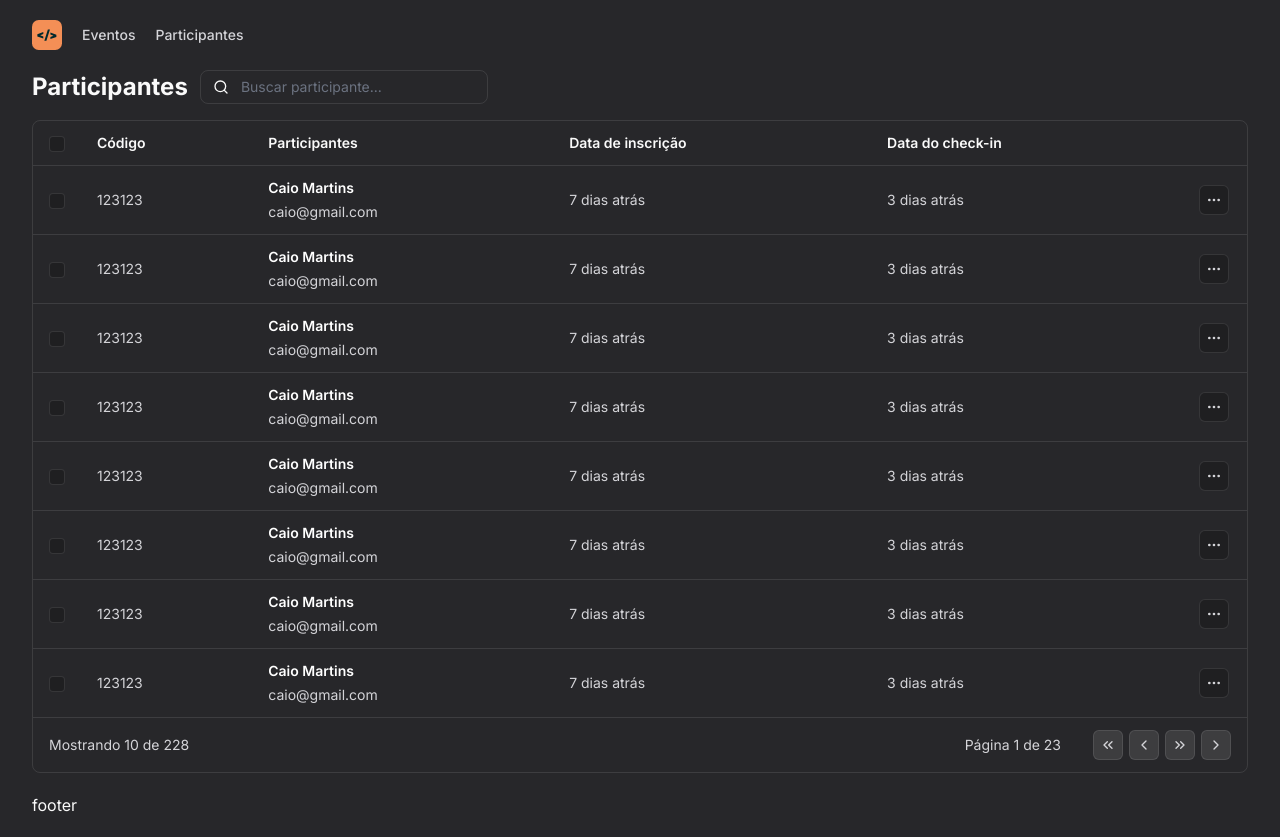
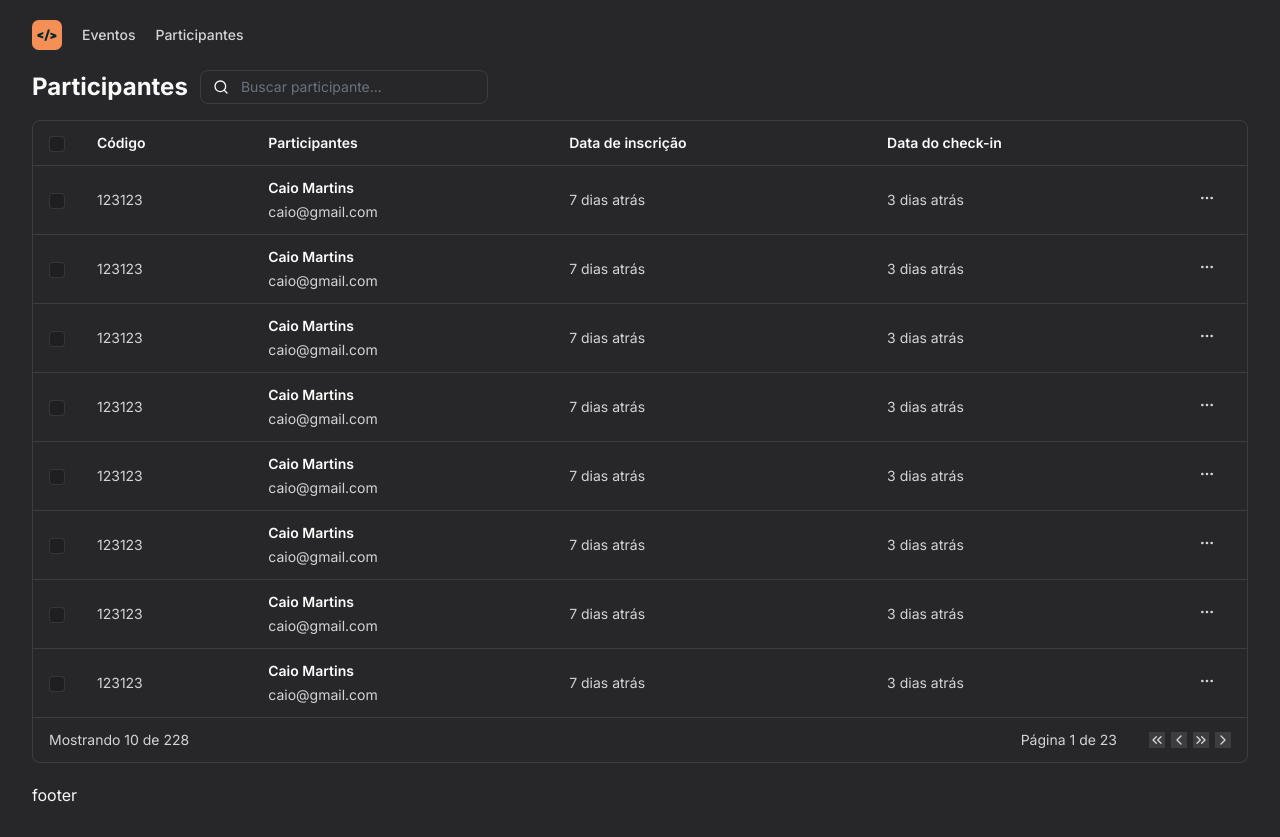
Before and after one commit to CaioMMendes/NLW-Unite-React, a Next.js app: page / in a window 1280 px wide. Built offline with nearby package versions, Linux system fonts and the light colour scheme.

Commit message:
:recycle: refactor: Updating button styles

```diff
--- a/app/components/ui/button.tsx
+++ b/app/components/ui/button.tsx
@@ -9,9 +9,9 @@ const Button = ({ className, variant, ...props }: ButtonTypes) => {
   return (
     <button
       className={cn(
-        variant === "table" &&
-          "bg-black/20 border border-white/10 rounded-md p-1.5",
-        !variant && "bg-orange-400 h-10 px-3 rounded font-medium",
+        // variant === "table" &&
+        //   "bg-black/20 border border-white/10 rounded-md p-1.5",
+        // !variant && "bg-orange-400 h-10 px-3 rounded font-medium",
         className
       )}
       {...props}
```
